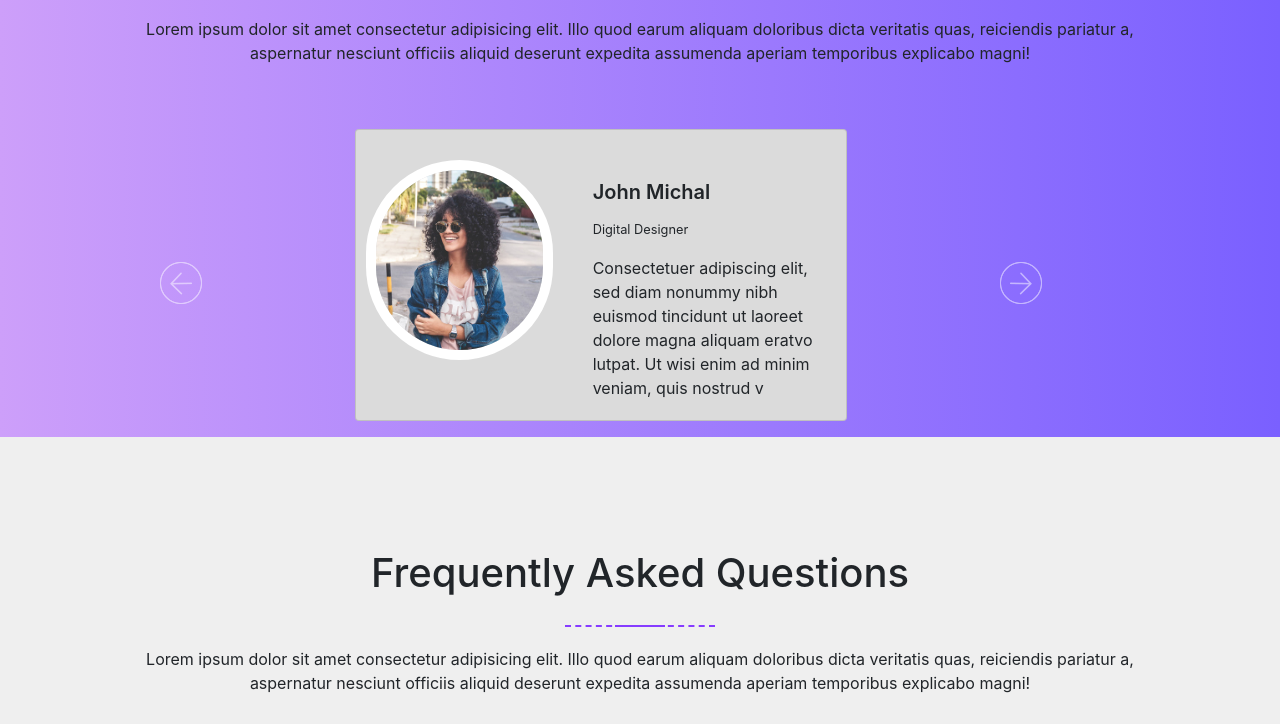
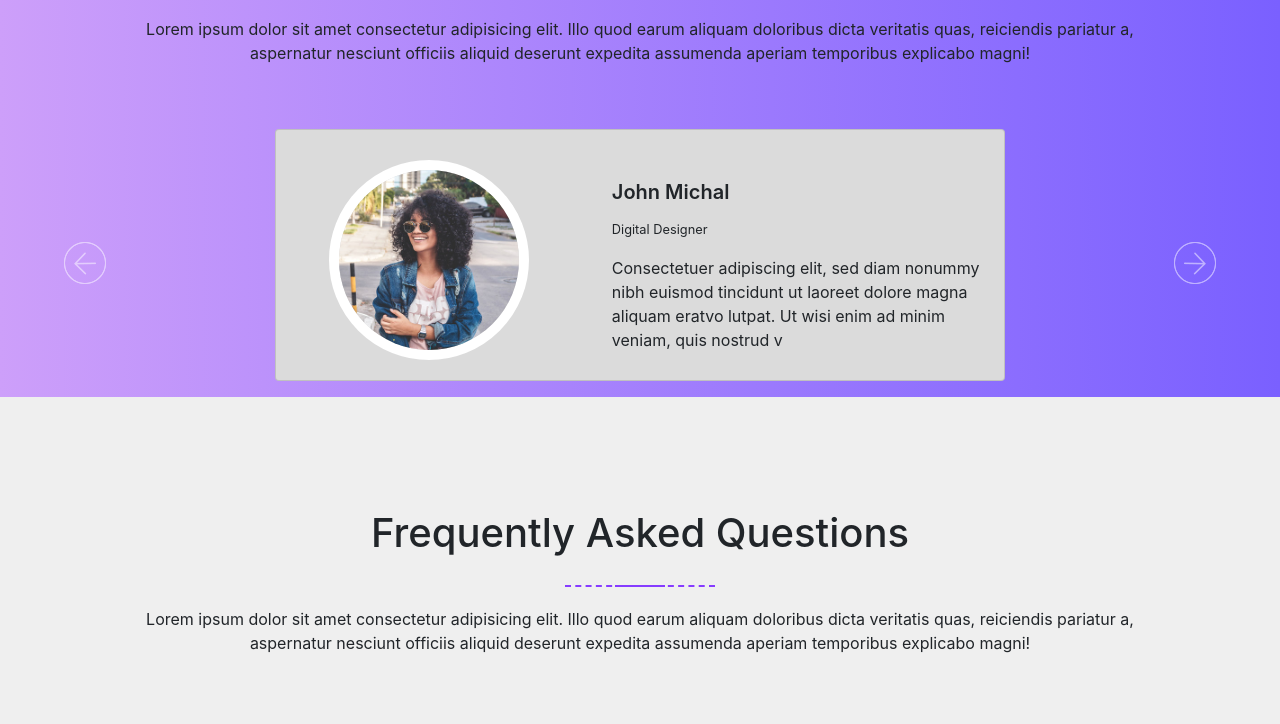
Before and after one commit to Alyasminahamed/template-4, a plain HTML site: page index.html in a window 1280 px wide. Shown: the part 3622-4346 px from the top of the page. Drawn offline with Linux system fonts and the light colour scheme.

Commit message:
Add files via upload

```diff
--- a/index.html
+++ b/index.html
@@ -250,14 +250,14 @@
                 </div>
             </div>
 
-            <div class="carousel slide pl-5 " id="slide">
-                <div class="row pl-5">
+            <div class="carousel slide  " id="slide">
+                <div class="row">
                     <div class="arrowleft col-lg-2 ">
                         <a href="#slide" class="carousel-control-prev col-lg-2" data-slide="prev">
                             <img src="image/arrow-left.png">
                         </a>
                     </div>
-                    <div class="carousel-inner col-lg-6 ">
+                    <div class="carousel-inner col-lg-8 ">
                         <div class="carousel-item active">
                             <div class="card mb-3 " >
                                 <div class="row g-0">
```
